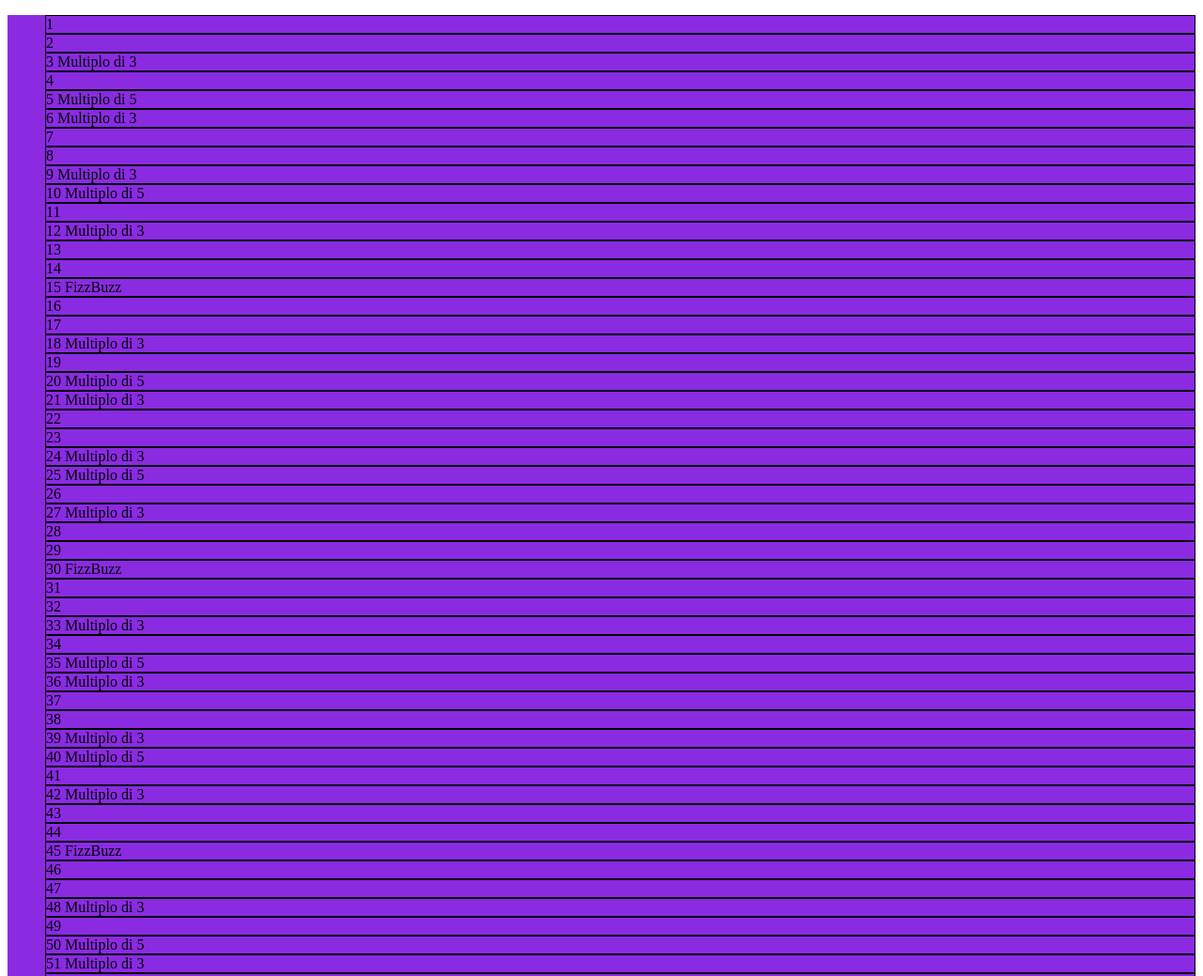
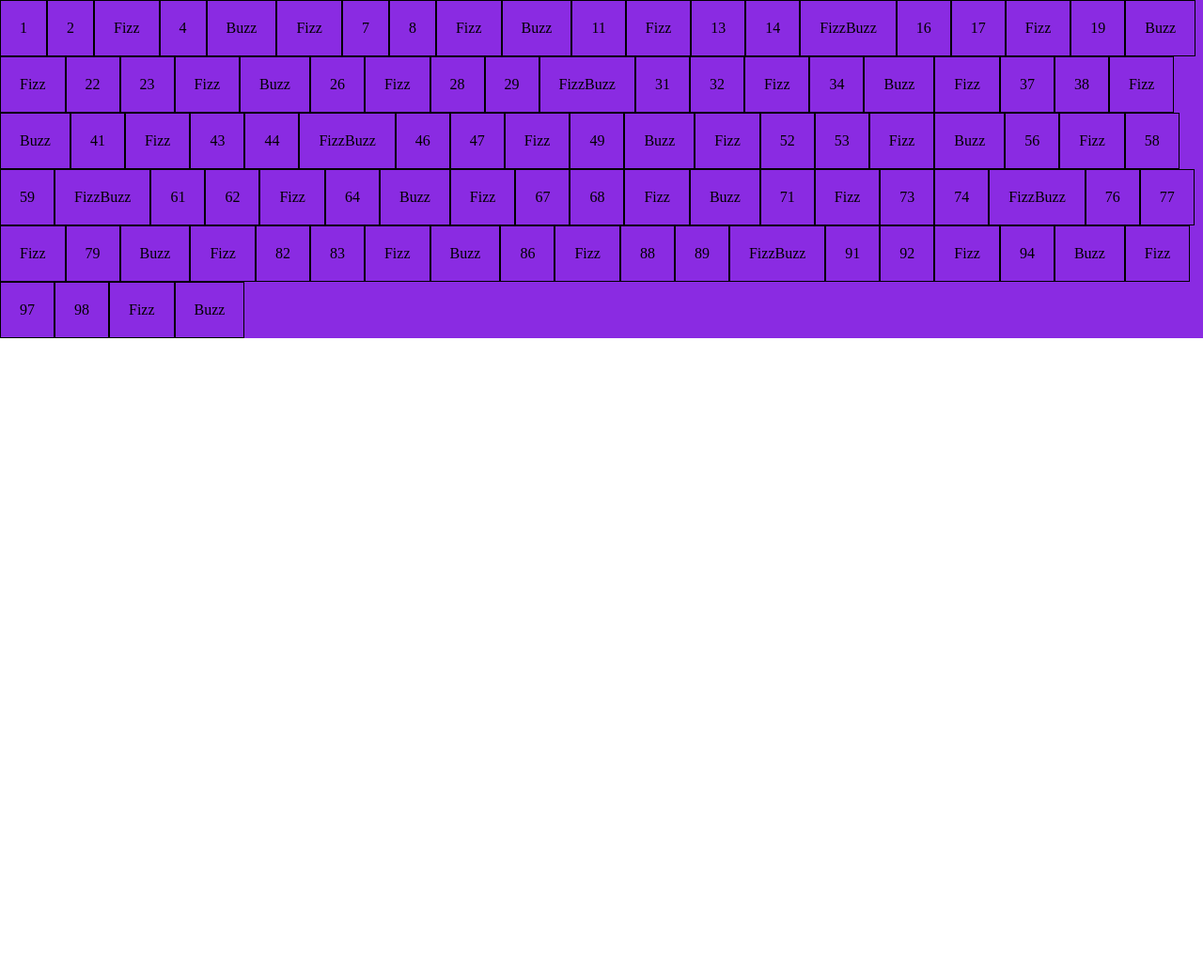
Before and after one commit to Vincedinardo21/js-fizzbuzzdom, a plain HTML site: page index.html in a window 1280 px wide. Shown: the top 1039 px of the page at 94% size. After the commit the page ends 800 px from the top, so only its background shows below. Drawn offline with Linux system fonts and the light colour scheme.

Commit message:
Fix griglia

```diff
--- a/css/style.css
+++ b/css/style.css
@@ -1,12 +1,22 @@
+* {
+    margin: 0;
+    padding: 0;
+    box-sizing: border-box;
+}
+
 .container {
     width: 100%;
+    margin: 0 auto;
     background-color: blueviolet;
 }
 
 ul {
     list-style-type: none;
+    display: flex;
+    flex-wrap: wrap;
 }
 
 li {
     border: 1px solid black;
+    padding: 20px;
 }
--- a/js/myscript.js
+++ b/js/myscript.js
@@ -4,19 +4,20 @@ const numero = document.querySelector("ul.my-number");
 // Stampo i numeri da 1-100
 for(let i = 1; i < 101; i++){
     const elemento = document.createElement("li");
-    const element = "Multiplo di " + i;
+
+
 
     if(i % 3 === 0 && i % 5 != 0) {
         console.log(i + " multiplo di 3");
-        elemento.append(i + " Multiplo di 3");
+        elemento.append("Fizz");
         numero.append(elemento);
     } else if(i % 5 === 0 && i % 3 != 0) {
-        console.log(i + " multiplo di 5");
-        elemento.append(i + " Multiplo di 5");
+        console.log("Buzz");
+        elemento.append("Buzz");
         numero.append(elemento);
     } else if(i % 5 === 0 && i % 3 === 0) {
-        console.log(i + " FizzBuzz");
-        elemento.append(i + " FizzBuzz");
+        console.log("FizzBuzz");
+        elemento.append("FizzBuzz");
         numero.append(elemento);
     } else {
         console.log(i);
```
